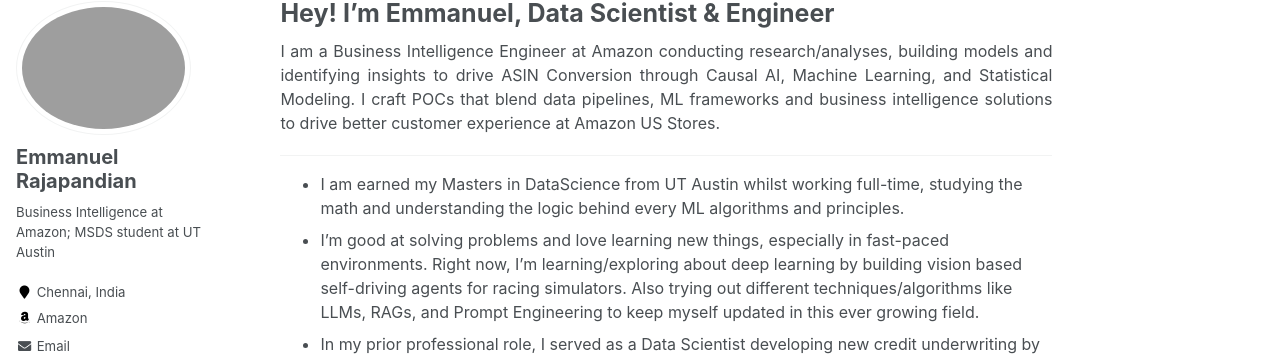
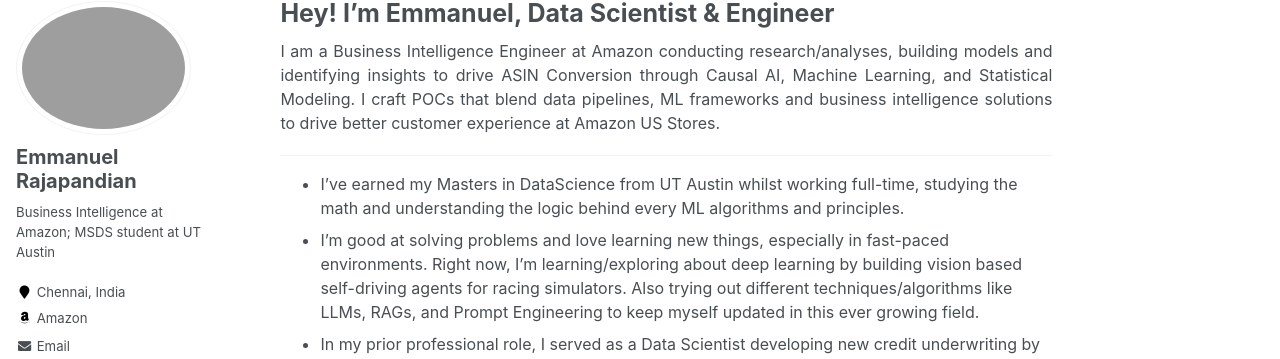
Before and after one commit to emmanuelrajapandian/emmanuelrajapandian.github.io, a Jekyll site: the page built from _pages/about.md, in a window 1280 px wide and 900 px high. Shown: the part 104-463 px from the top of the window. Built offline with Jekyll 4.4.1, drawn with Linux system fonts in a browser that asks for light colours.

```diff
--- a/_pages/about.md
+++ b/_pages/about.md
@@ -12,7 +12,7 @@ I am a Business Intelligence Engineer at Amazon conducting research/analyses, bu
 
 ------
 
-- I am earned my Masters in DataScience from UT Austin whilst working full-time, studying the math and understanding the logic behind every ML algorithms and principles.
+- I've earned my Masters in DataScience from UT Austin whilst working full-time, studying the math and understanding the logic behind every ML algorithms and principles.
 - I'm good at solving problems and love learning new things, especially in fast-paced environments. Right now, I'm learning/exploring about deep learning by building vision based self-driving agents for racing simulators. Also trying out different techniques/algorithms like LLMs, RAGs, and Prompt Engineering to keep myself updated in this ever growing field.
 - In my prior professional role, I served as a Data Scientist developing new credit underwriting by constructing predictive models utilizing XGBoost to predict the likelihood of loan delinquency for customers in specific loan portfolios in the US subprime market conditions.
 - Took ownership of an analytics project and successfully generated 400,000 dollars in revenue every month. Participated in multiple intra-organisation hackathons at Applied Data Finance by building new credit models to filter out fraudulent customers and maximise the revenue earned through loan interests (Won 2/4 hackathons, and was placed 2nd in the other two; Team effort).
```
